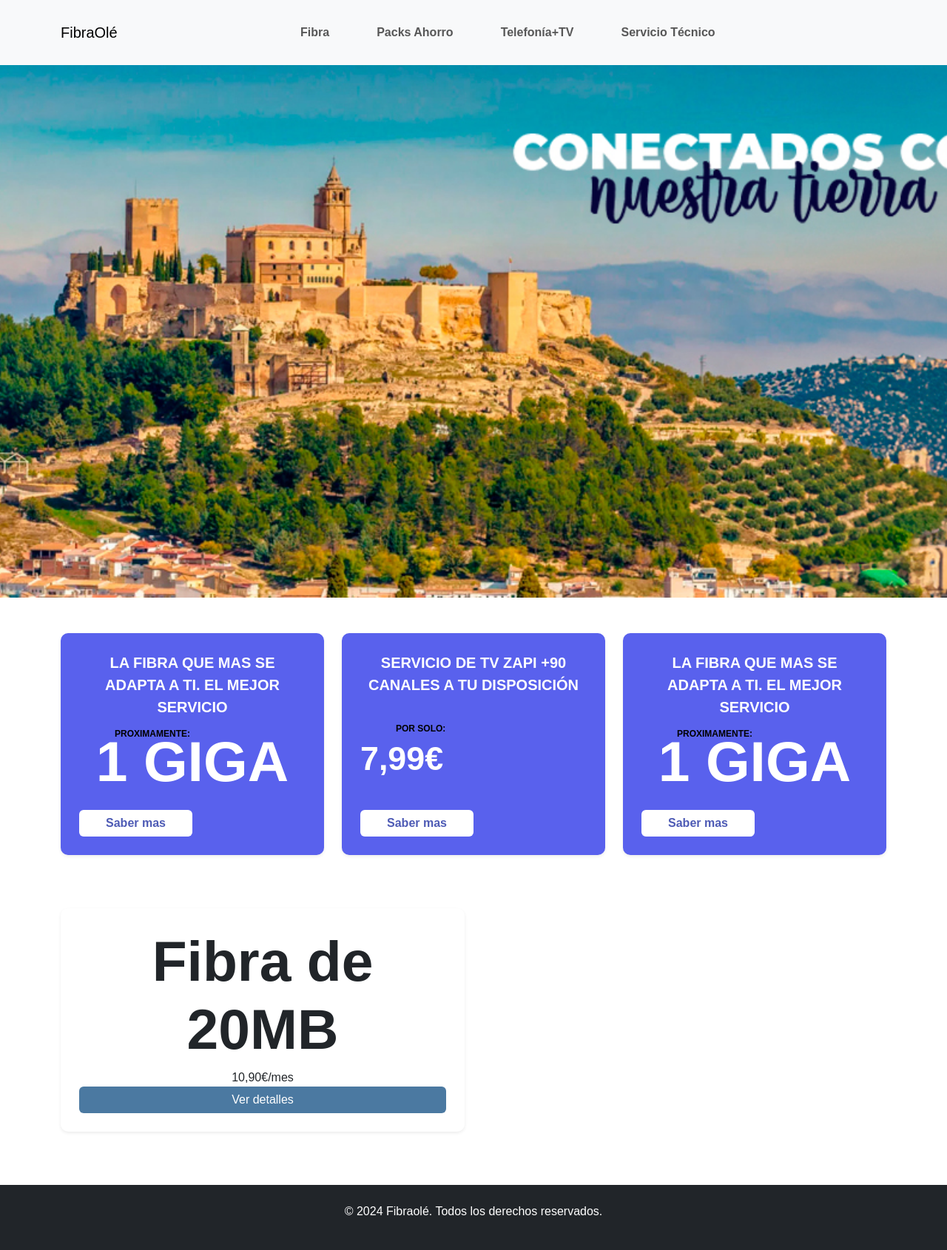
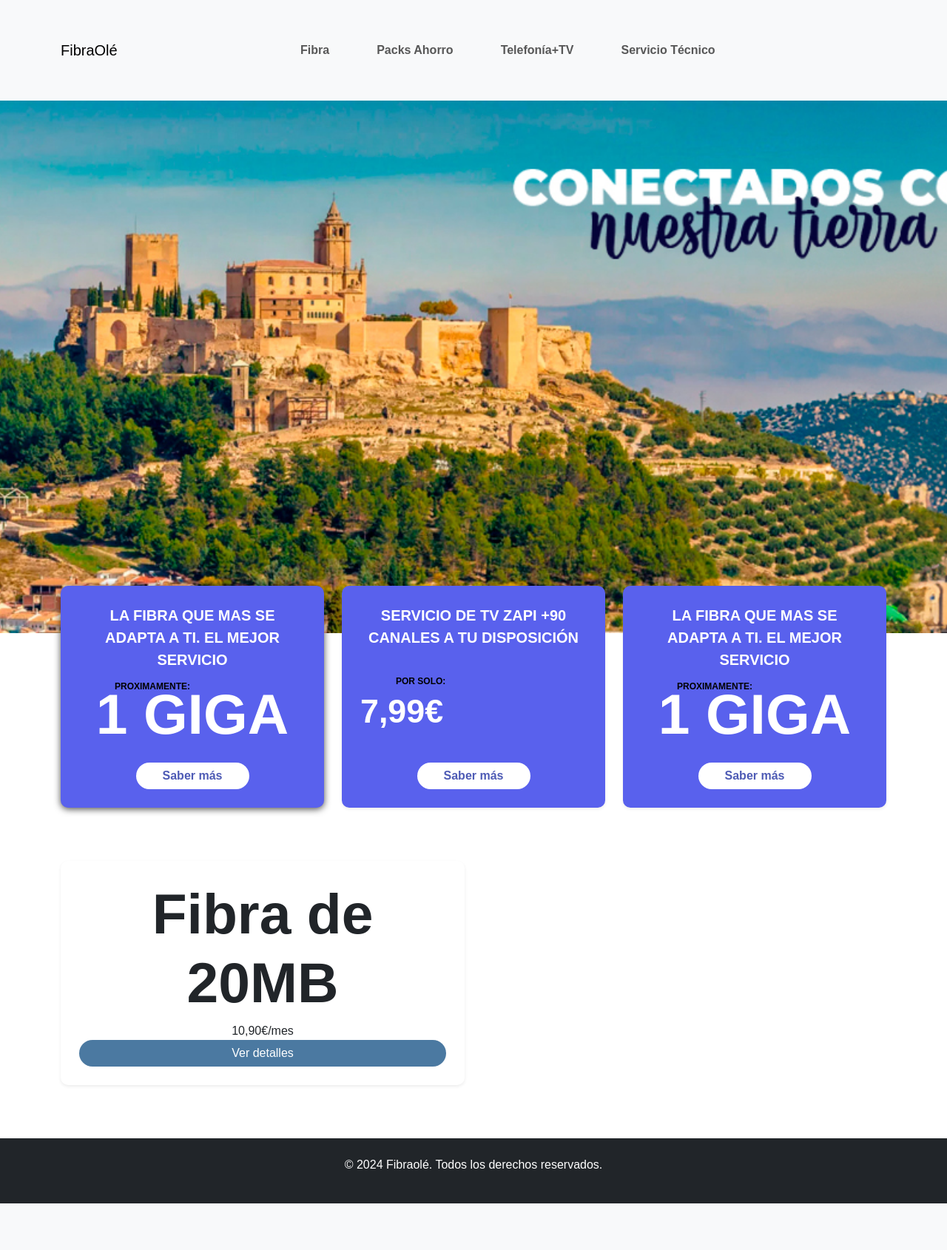
Before and after one commit to insytec-alcala/paginaweb, a PHP site: page / in a window 1280 px wide. Shown: the whole page at 74% size. After the commit the page ends 1627 px from the top, so only its background shows below. Run offline with PHP 8.4, Linux system fonts and the light colour scheme; some web fonts are replaced.

Commit message:
Cambios iniciales a los botones

```diff
--- a/Index.php
+++ b/Index.php
@@ -15,16 +15,16 @@
 
     </header>
 
-    <section class="container my-5">
-        <div class="row text-center">
+    <section class="container my-5 ">
+        <div class="row text-center " id="tarjetas">
             <div class="col-md-4 mb-4">
-                <div class="card card-principal shadow-sm border-0">
+                <div class="card card-principal  border-0">
                     <div class="card-body">
                         <p class="card-text fw-bold fs-5">LA FIBRA QUE MAS SE ADAPTA A TI. EL MEJOR SERVICIO</p>
                         <p class="ms-5" style="color: black; text-align: left; margin-bottom: -30px ; font-weight: bold; font-size: 12px">PROXIMAMENTE:</p>
                         <h1 class="card-title">1 GIGA</h1>
 
-                        <a href="#" class="btn btn-primary sabermas">Saber mas</a>
+                        <a href="#" class="btn btn-primary mx-auto sabermas">Saber más</a>
                     </div>
                 </div>
 
@@ -38,7 +38,7 @@
                         <p class="ms-5" style="color: black;  text-align: left; margin-bottom: -30px ; font-weight: bold; font-size: 12px ">POR SOLO:</p>
                         <h3 class="card-title text-start zapi">7,99€</h3>
 
-                        <a href="#" class="btn btn-primary sabermas" sty>Saber mas</a>
+                        <a href="#" class="btn btn-primary mx-auto sabermas" sty>Saber más</a>
                     </div>
                 </div>
             </div>
@@ -51,7 +51,7 @@
                         <p class="ms-5" style="color: black;  text-align: left; margin-bottom: -30px ; font-weight: bold; font-size: 12px ">PROXIMAMENTE:</p>
                         <h1 class="card-title">1 GIGA</h1>
 
-                        <a href="#" class="btn btn-primary sabermas" sty>Saber mas</a>
+                        <a href="#" class="btn btn-primary mx-auto sabermas" sty>Saber más</a>
                     </div>
                 </div>
             </div>
@@ -61,7 +61,7 @@
 
     <section class="container my-5">
         <div class="row text-center">
-            <div class="col-md-6 mb-4">
+            <div class="col-md-6 mb-4 ">
                 <div class="card shadow-sm border-0">
                     <div class="card-body">
                         <h5 class="card-title">Fibra de 20MB</h5>
--- a/navbar.php
+++ b/navbar.php
@@ -1,5 +1,5 @@
 
-<nav class="navbar navbar-expand-lg navbar-light bg-light py-4 ">
+<nav class="navbar navbar-expand-lg navbar-light bg-light py-5 ">
     <div class="container d-flex justify-content-center">
         <!-- Centrado del logo con ms-auto -->
         <a class="navbar-brand ms-auto me-3" href="#">FibraOlé</a>
--- a/styles/index.css
+++ b/styles/index.css
@@ -24,6 +24,7 @@ header h1 {
     background-color: #4b79a1;
     border: none;
     transition: background-color 0.4s ease;
+    border-radius: 25px;
 }
 
 .btn-primary:hover {
@@ -48,6 +49,7 @@ header h1 {
     color: white;
     border-radius: 10px;
     align-items: center;
+    box-shadow: 0 2px 10px rgba(0, 0, 0, 0.7);
 
 }
 
@@ -81,3 +83,7 @@ header h1 {
     border: none;
     width: 50%;
 }
+
+#tarjetas{
+    margin-top: -10%;
+}
```
